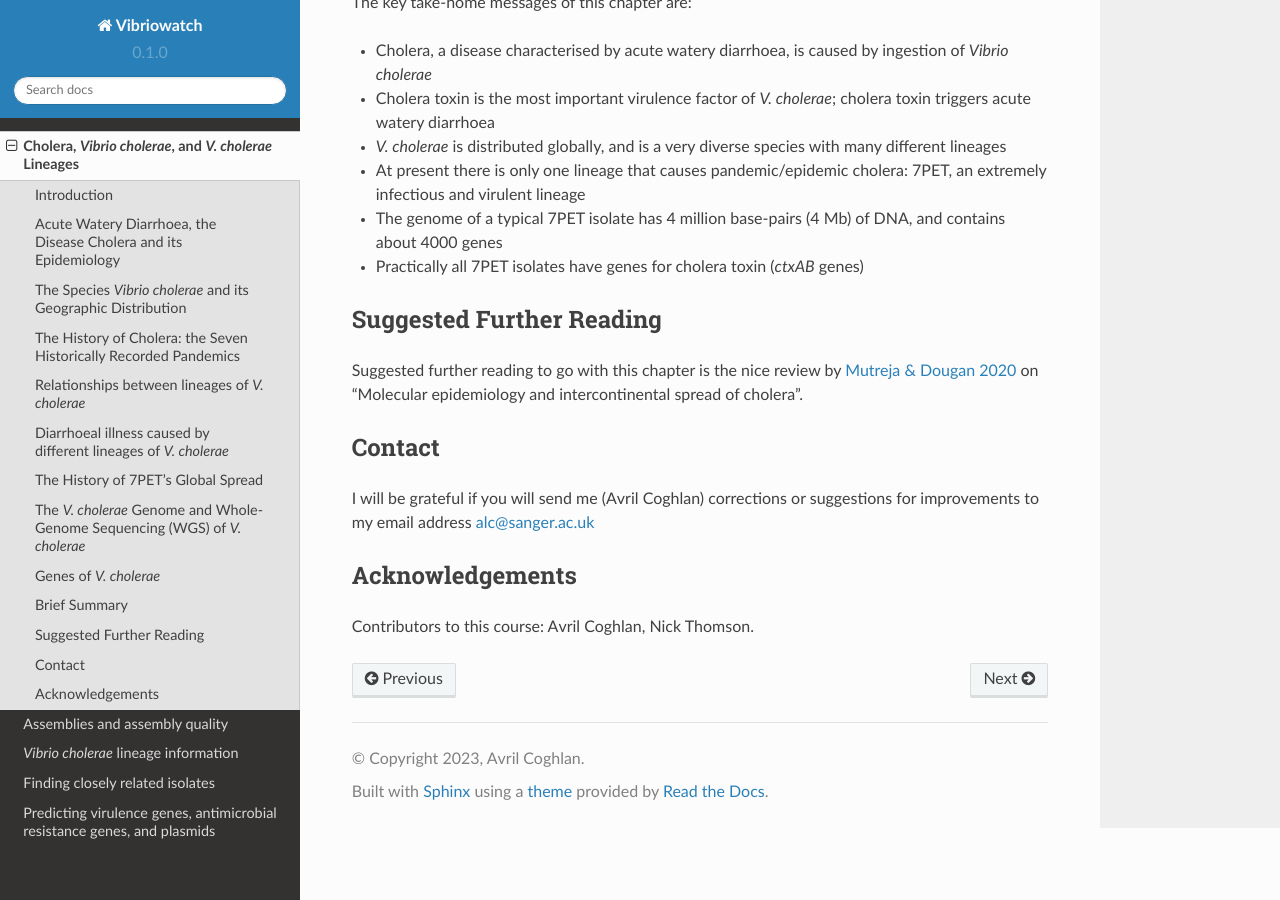
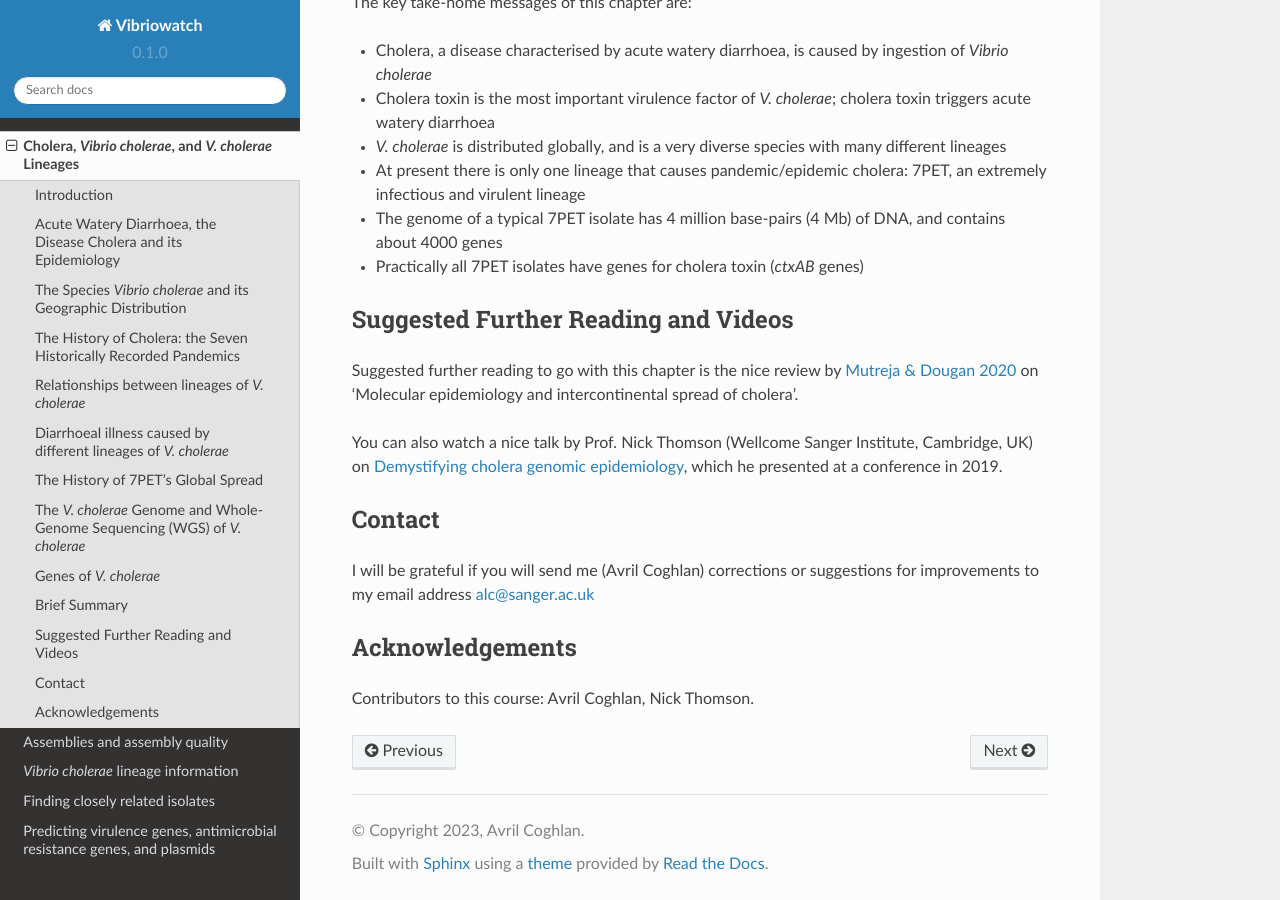
Before and after one commit to avrilcoghlan/cholerabook, a Sphinx documentation site: the page built from docs/source/vibriogenomes.rst, in a window 1280 px wide and 900 px high, scrolled down 13102 px. Built offline with Sphinx 7.4.7 and the Read the Docs theme 2.0.0, drawn with Linux system fonts in a browser that asks for light colours.

Commit message:
Update vibriogenomes.rst

```diff
--- a/docs/source/vibriogenomes.rst
+++ b/docs/source/vibriogenomes.rst
@@ -357,12 +357,17 @@ The key take-home messages of this chapter are:
 * The genome of a typical 7PET isolate has 4 million base-pairs (4 Mb) of DNA, and contains about 4000 genes
 * Practically all 7PET isolates have genes for cholera toxin (*ctxAB* genes)
 
-Suggested Further Reading
--------------------------
+Suggested Further Reading and Videos
+------------------------------------
 
-Suggested further reading to go with this chapter is the nice review by `Mutreja & Dougan 2020`_ on "Molecular epidemiology and intercontinental spread of cholera".
+Suggested further reading to go with this chapter is the nice review by `Mutreja & Dougan 2020`_ on 'Molecular epidemiology and intercontinental spread of cholera'.
 
 .. _Mutreja & Dougan 2020: https://pubmed.ncbi.nlm.nih.gov/31345641/
+
+You can also watch a nice talk by Prof. Nick Thomson (Wellcome Sanger Institute, Cambridge, UK) on `Demystifying cholera genomic epidemiology`_, which he
+presented at a conference in 2019.
+
+.. _Demystifying cholera genomic epidemiology: https://www.youtube.com/watch?v=4Z_M8J8RfTs
 
 Contact
 -------
```
